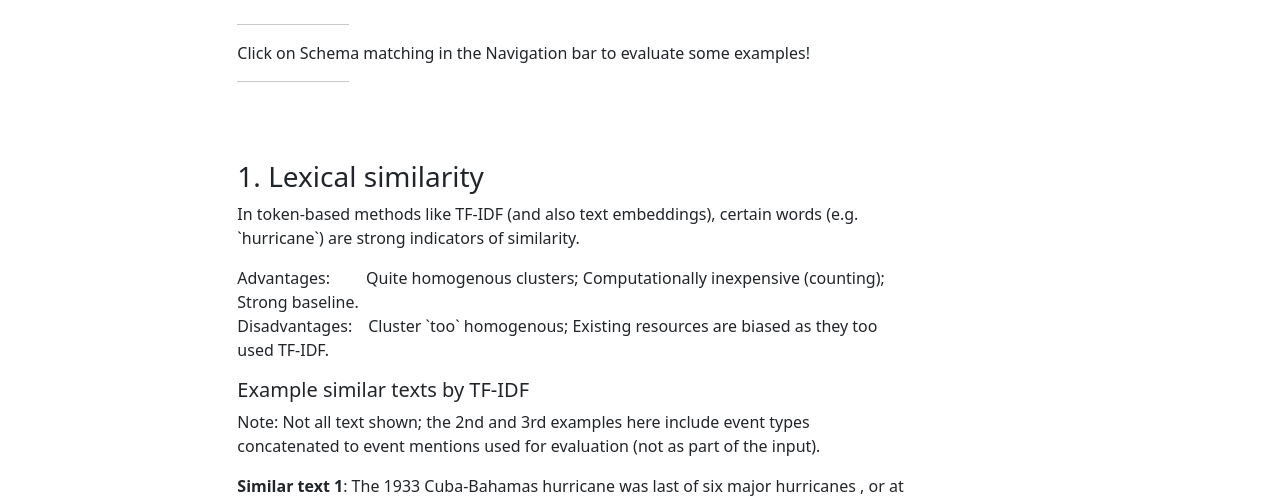
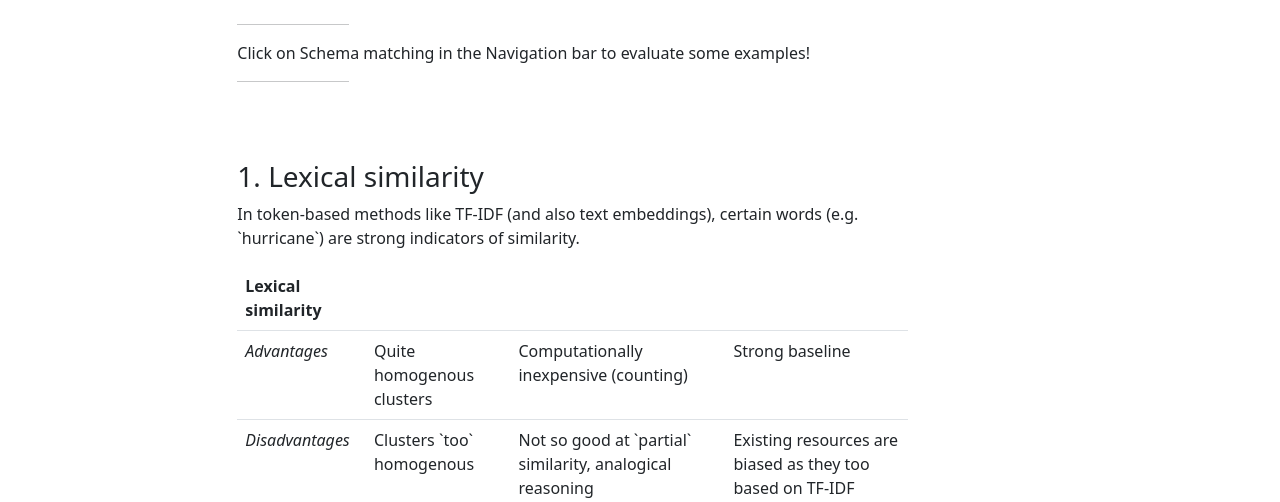
Before and after one commit to fd-semantics/fd-semantics.github.io, a plain HTML site: page index.html in a window 1280 px wide. Shown: the part 293-795 px from the top of the page. Drawn offline with nearby package versions, Linux system fonts and the light colour scheme.

Commit message:
make table for + and -

```diff
--- a/index.html
+++ b/index.html
@@ -144,9 +144,33 @@
             <hr class="col-3 col-md-2 mb-2">
             <h3 id="lexical" style="padding-top: 2.5em;">1. Lexical similarity</h3>
             <p> In token-based methods like TF-IDF (and also text embeddings), certain words (e.g. `hurricane`) are strong indicators of similarity.</p>
-            <p> Advantages:&emsp;&emsp; Quite homogenous clusters; Computationally inexpensive (counting); Strong baseline.<br>Disadvantages:&emsp;Cluster `too` homogenous; Existing resources are biased as they too used TF-IDF.
-            </p>
-            <h5>Example similar texts by TF-IDF</h5>
+
+            <table class="table">
+              <thead>
+                <tr>
+                  <th scope="col">Lexical similarity</th>
+                  <th scope="col"></th>
+                  <th scope="col"></th>
+                  <th scope="col"></th>
+                </tr>
+              </thead>
+              <tbody>
+                <tr>
+                  <td><i>Advantages</i></td>
+                  <td>Quite homogenous clusters</td>
+                  <td>Computationally inexpensive (counting)</td>
+                  <td>Strong baseline</td>
+                </tr>
+                <tr>
+                  <td><i>Disadvantages</i></td>
+                  <td>Clusters `too` homogenous</td>
+                  <td>Not so good at `partial` similarity, analogical reasoning</td>
+                  <td>Existing resources are biased as they too based on TF-IDF</td>
+                </tr>
+              </tbody>
+            </table>
+
+            <h5>Example similar texts using TF-IDF</h5>
             <p>Note: Not all text shown; the 2nd and 3rd examples here include event types concatenated to event mentions used for evaluation (not as part of the input).</p>
             <p><b>Similar text 1</b>: The 1933 Cuba-Bahamas hurricane was last of six major hurricanes , or at least a Category 3 on the Saffir-Simpson hurricane wind scale...</p>
             <p><b>Similar text 2</b>: The 1941 Texas Catastrophe::hurricane , the second Catastrophe::storm of the 1941 Atlantic hurricane season , was a large and intense tropical Catastrophe::cyclone...</p>
@@ -159,8 +183,11 @@
 
 
 
+
+
         <div class="col-md-10" id="structural" style="padding-top: 4.5em;">
             <h3>2. Structural + Lexical similarity</h3>
+            <p>There are also cases we can match event sequences (texts) based on a single concept like `operation` and then further match by node characteristics. In the examples below, each graph has is 4-nary with `operation` a salient node.</p>
             <p>Text: <a href="https://en.wikipedia.org/wiki/Operation_Nasr">Operation Nasr</a>, fought in early January 1981 , was a major battle of the Iran-Iraq War...</p>
             <img src="images/causal-Operation_Nasr.png" alt="Graph for operation Nasr">
             <p>Text: <a href="https://en.wikipedia.org/wiki/Operation_Ostra_Brama">Operation Ostra Brama</a> ( lit . Operation `` Sharp Gate '' , English : Operation `` Gate of Dawn '' ) was an armed conflict during World War II between the Polish Home Army and the Nazi German occupiers of Vilnius...</p>
```
Also changed, not shown: matching/index.html (+1 -1 lines).
